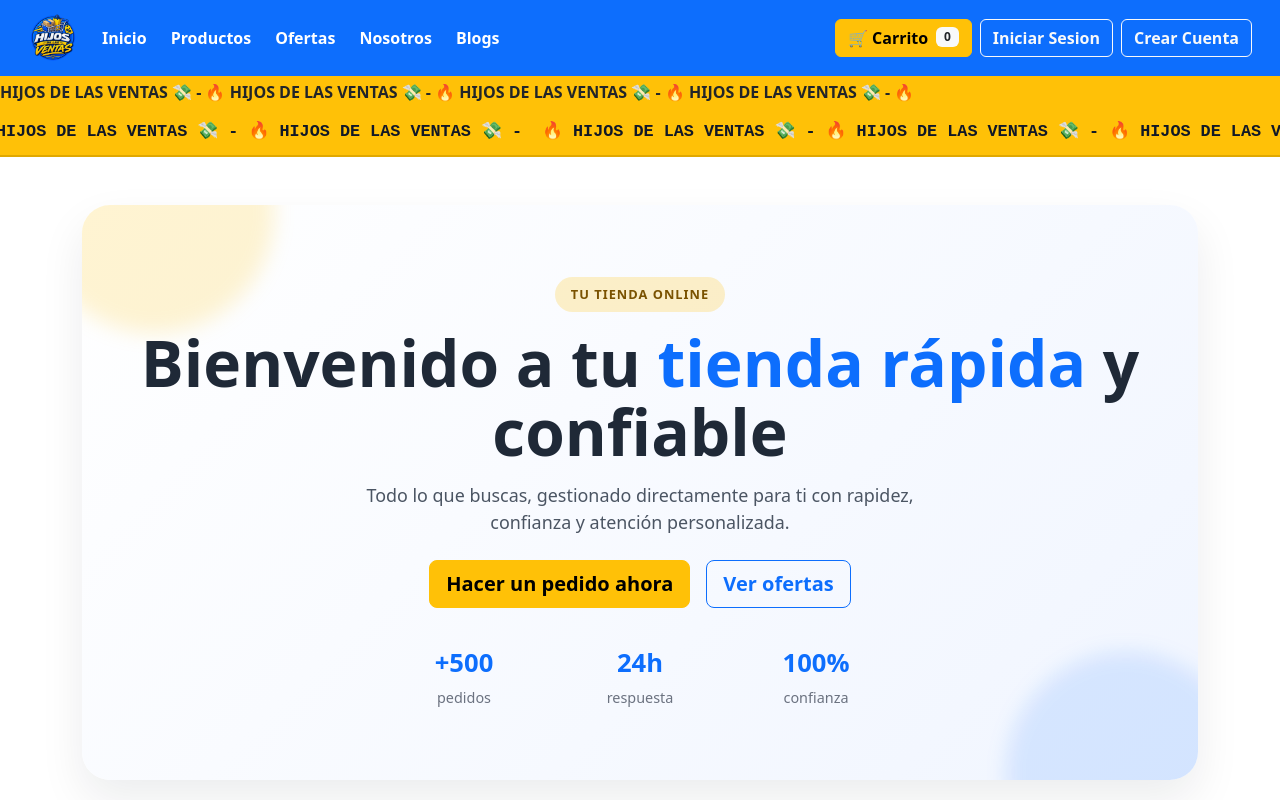
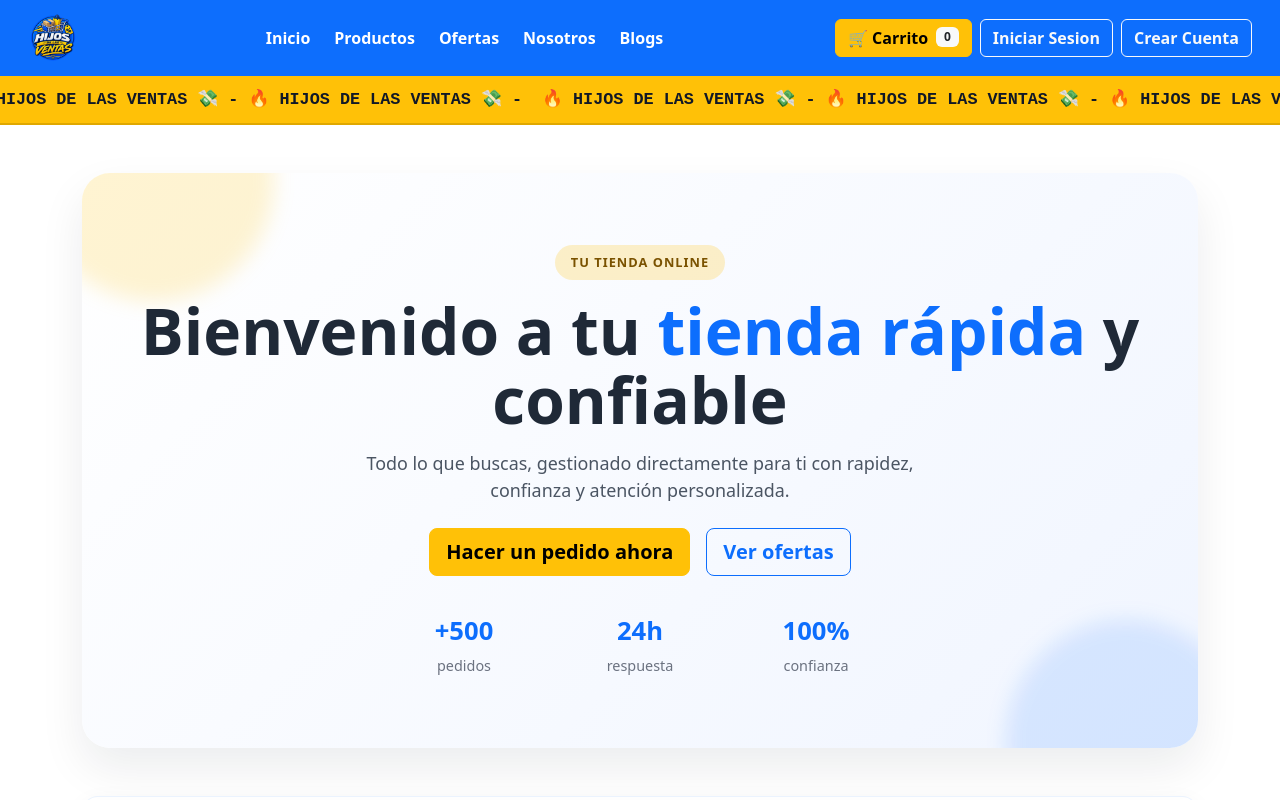
Before and after one commit to Pabloneke/HijosDeLasVentas, a React (Vite) app in the folder front/: page / in a window 1280 px wide. Shown: the top 800 px of the page. Built offline with nearby package versions, Linux system fonts and the light colour scheme.

Commit message:
Fix: arregla bugs de home y navbar

```diff
--- a/front/src/components/organisms/Navbar.jsx
+++ b/front/src/components/organisms/Navbar.jsx
@@ -2,29 +2,23 @@ import React, { useState } from 'react';
 import { Link } from 'react-router-dom';
 
 const Navbar = () => {
-  // Estado para controlar si el menú hamburguesa está abierto o cerrado
   const [isOpen, setIsOpen] = useState(false);
 
-  // Función para alternar el menú
   const toggleMenu = () => {
     setIsOpen(!isOpen);
   };
 
-  // Función para cerrar el menú al hacer clic en un enlace (útil en celulares)
   const closeMenu = () => {
     setIsOpen(false);
   };
 
   return (
-    <>
-      {/* Cambiamos navbar-expand-lg por navbar-expand-xl para que colapse antes y no se solape */}
     <nav className="navbar navbar-expand-xl navbar-dark bg-primary px-3">
       <div className="container-fluid">
         <Link className="navbar-brand d-flex align-items-center" to="/" onClick={closeMenu}>
           <img src="/img/logo.png" alt="Hijos de las Ventas" height="50" />
         </Link>
 
-          {/* Botón hamburguesa controlado por React */}
         <button
           className="navbar-toggler"
           type="button"
@@ -36,9 +30,9 @@ const Navbar = () => {
           <span className="navbar-toggler-icon"></span>
         </button>
 
-          {/* El div colapsable. Si isOpen es true, le agregamos la clase "show" de Bootstrap */}
         <div className={`collapse navbar-collapse ${isOpen ? 'show' : ''}`} id="navbarNav">
-            <ul className="navbar-nav me-auto mb-2 mb-xl-0 d-flex gap-2 fw-semibold">
+          {/* mx-auto aquí centra los enlaces en el espacio disponible */}
+          <ul className="navbar-nav mx-auto mb-2 mb-xl-0 d-flex gap-2 fw-semibold">
             <li className="nav-item">
               <Link className="nav-link text-white" to="/" onClick={closeMenu}>Inicio</Link>
             </li>
@@ -71,14 +65,6 @@ const Navbar = () => {
         </div>
       </div>
     </nav>
-
-      {/* Cinta amarilla de ofertas (se mantiene igual) */}
-      <div className="bg-warning py-1 overflow-hidden">
-        <div className="d-flex text-dark fw-bold" style={{ whiteSpace: 'nowrap', animation: 'marquee 15s linear infinite' }}>
-          HIJOS DE LAS VENTAS 💸 - 🔥 HIJOS DE LAS VENTAS 💸 - 🔥 HIJOS DE LAS VENTAS 💸 - 🔥 HIJOS DE LAS VENTAS 💸 - 🔥
-        </div>
-      </div>
-    </>
   );
 };
 
```
Lines whose indentation alone changed are shown as unchanged.
